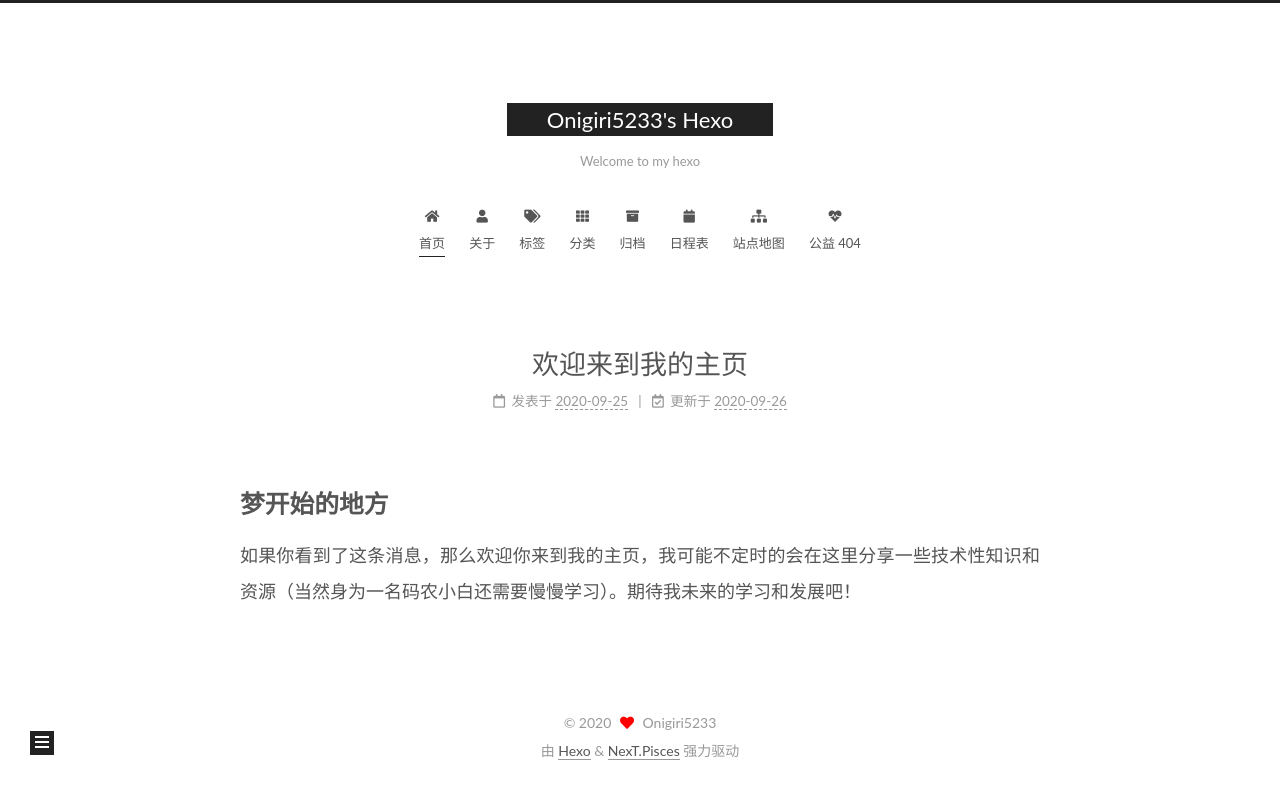
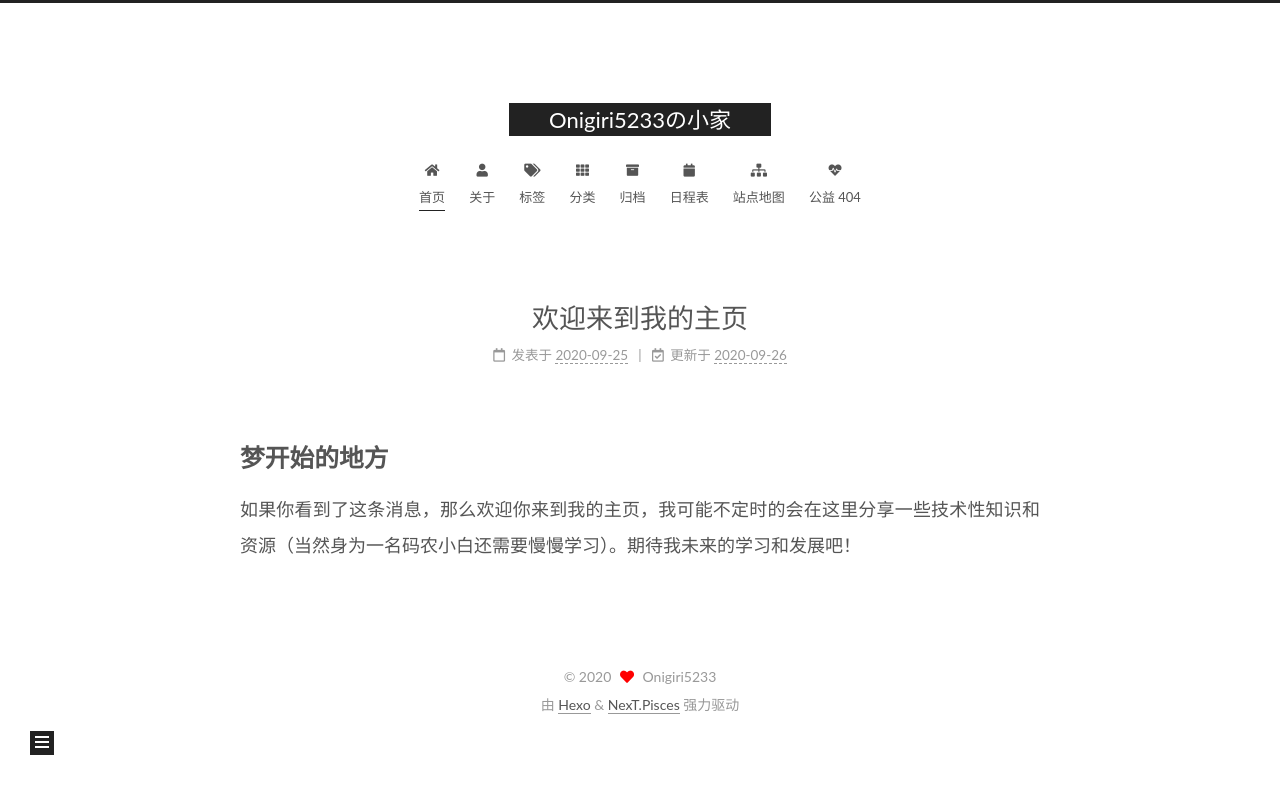
Before and after one commit to Onigiri5233/Onigiri5233.github.io, a plain HTML site: page index.html in a window 1280 px wide. Drawn offline with Linux system fonts and the light colour scheme.

Commit message:
Site updated: 2020-09-26 20:32:54

```diff
--- a/index.html
+++ b/index.html
@@ -21,9 +21,9 @@
   </script>
 
   <meta property="og:type" content="website">
-<meta property="og:title" content="Onigiri5233&#39;s Hexo">
+<meta property="og:title" content="Onigiri5233の小家">
 <meta property="og:url" content="http://www.onigiri5233.cn/index.html">
-<meta property="og:site_name" content="Onigiri5233&#39;s Hexo">
+<meta property="og:site_name" content="Onigiri5233の小家">
 <meta property="og:locale" content="zh_CN">
 <meta property="article:author" content="Onigiri5233">
 <meta name="twitter:card" content="summary">
@@ -41,7 +41,7 @@
   };
 </script>
 
-  <title>Onigiri5233's Hexo</title>
+  <title>Onigiri5233の小家</title>
 
 
 
@@ -92,10 +92,9 @@
 
     <a href="/" class="brand" rel="start">
       <span class="logo-line-before"><i></i></span>
-      <h1 class="site-title">Onigiri5233's Hexo</h1>
+      <h1 class="site-title">Onigiri5233の小家</h1>
       <span class="logo-line-after"><i></i></span>
     </a>
-      <p class="site-subtitle" itemprop="description">Welcome to my hexo</p>
   </div>
 
   <div class="site-nav-right">
@@ -185,7 +184,7 @@
     </span>
 
     <span hidden itemprop="publisher" itemscope itemtype="http://schema.org/Organization">
-      <meta itemprop="name" content="Onigiri5233's Hexo">
+      <meta itemprop="name" content="Onigiri5233の小家">
     </span>
       <header class="post-header">
         <h2 class="post-title" itemprop="name headline">
```
Also changed, not shown: 2020/09/25/hello-world/index.html (+4 -5 lines), archives/2020/09/index.html (+4 -5 lines), archives/2020/index.html (+4 -5 lines), archives/index.html (+4 -5 lines).
